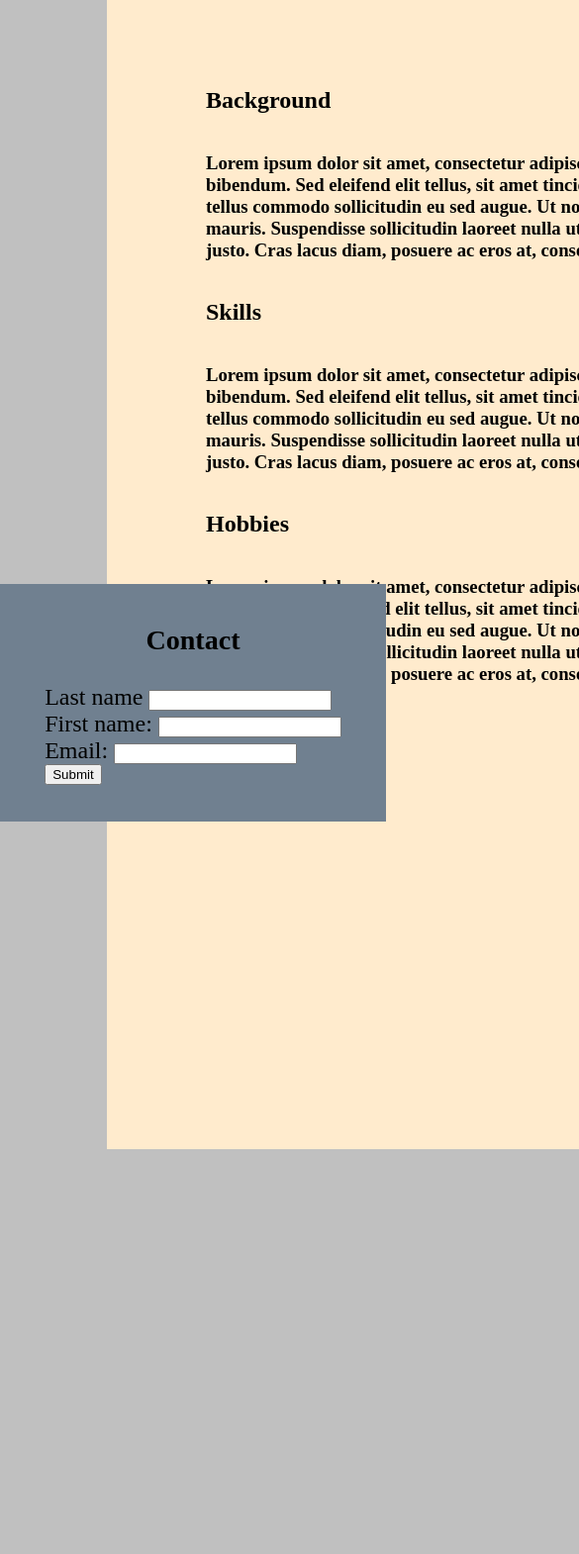
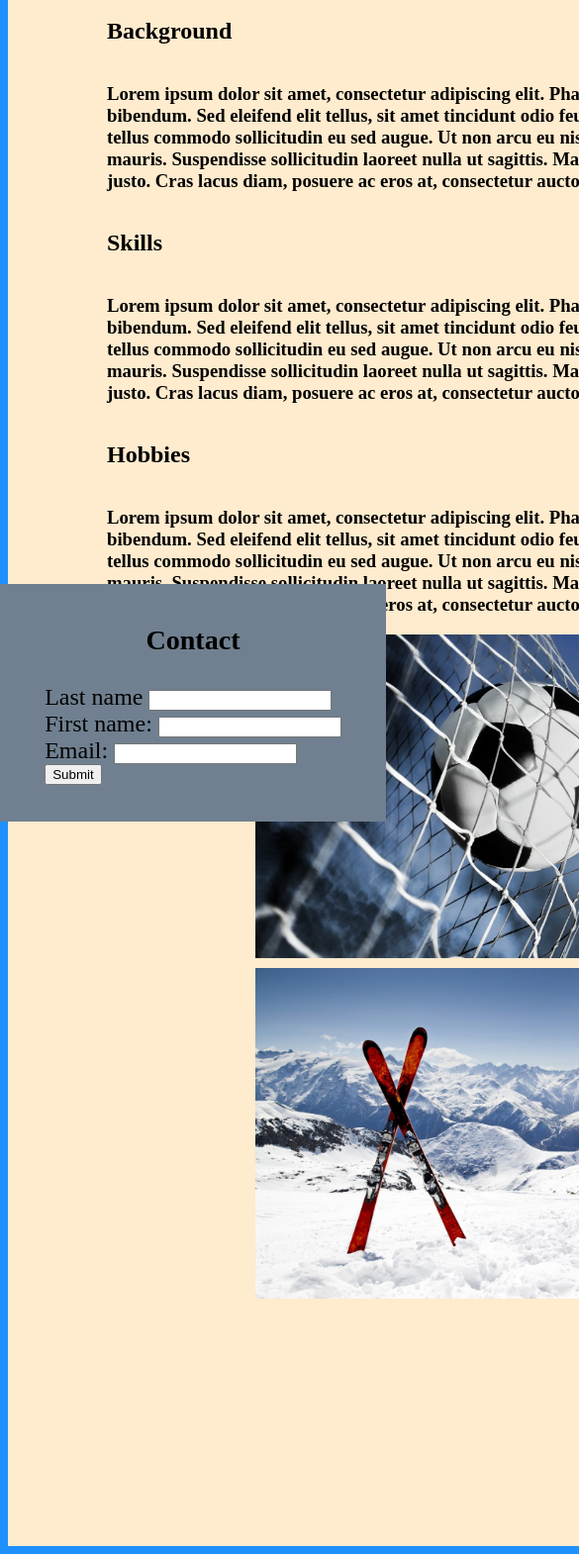
Before and after one commit to aa-shin/personal-website2, a plain HTML site: page about.html in a window 390 px wide. Shown: the part 110-1680 px from the top of the page at 99% size, 585 px wide, since content can reach past the window. Before the commit the page ends 1279 px from the top, so only its background shows below. Drawn offline with Linux system fonts and the light colour scheme.

Commit message:
sixth commit

```diff
--- a/about.html
+++ b/about.html
@@ -2,6 +2,7 @@
   <head>
     <title>Personal Website2 About</title>
     <link rel="stylesheet" href="styles.css">
+    <meta name="viewport" content="width=device-width, initial-scale=1.0">
   </head>
   <body>
     <nav>
--- a/styles.css
+++ b/styles.css
@@ -96,3 +96,46 @@ footer {
   padding: 10px;
   font-size: x-large;
 }
+
+@media (max-width: 1024px) {
+  body {
+    display: flex;
+    background-color: dodgerblue;
+    flex-direction: column;
+  }
+
+  main {
+    margin-left: 0px;
+    padding-bottom: 0px;
+    padding-top: 100px;
+  }
+
+  .index {
+    margin: 0;
+    padding: 250px;
+    padding-top: 0px;
+  }
+
+  div > main {
+    padding-bottom: 0px;
+  }
+
+  .ball {
+    margin: 0;
+    padding: 250px;
+    padding-top: 0px;
+    padding-bottom: 10px;
+  }
+
+  .ski {
+    margin: 0;
+    padding: 250px;
+    padding-top: 0px;
+  }
+
+  .project {
+    margin: 0;
+    padding: 250px;
+    padding-top: 0px;
+  }
+}
```
Also changed, not shown: index.html (+1 -0 lines), portfolio.html (+1 -0 lines), 1 other file.
